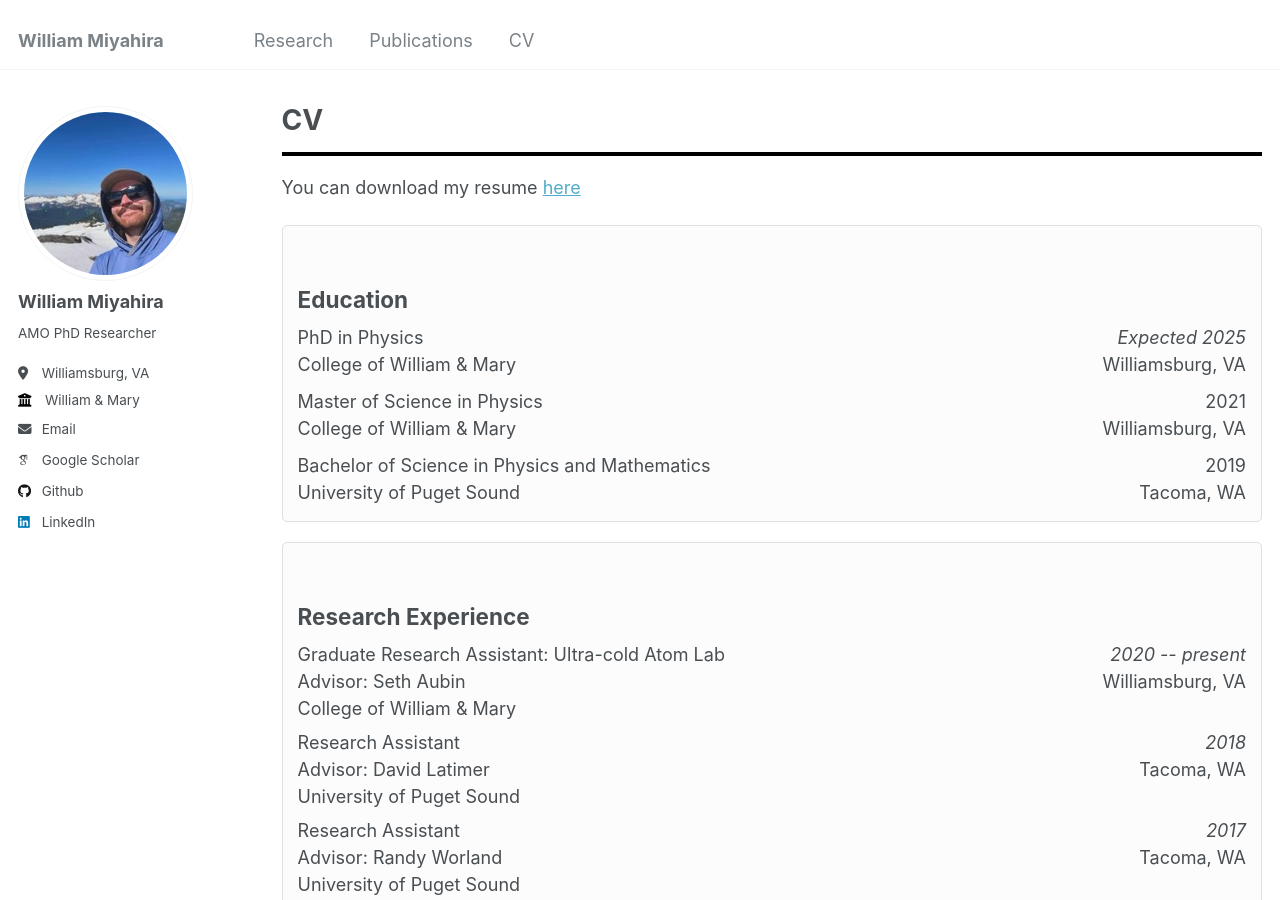
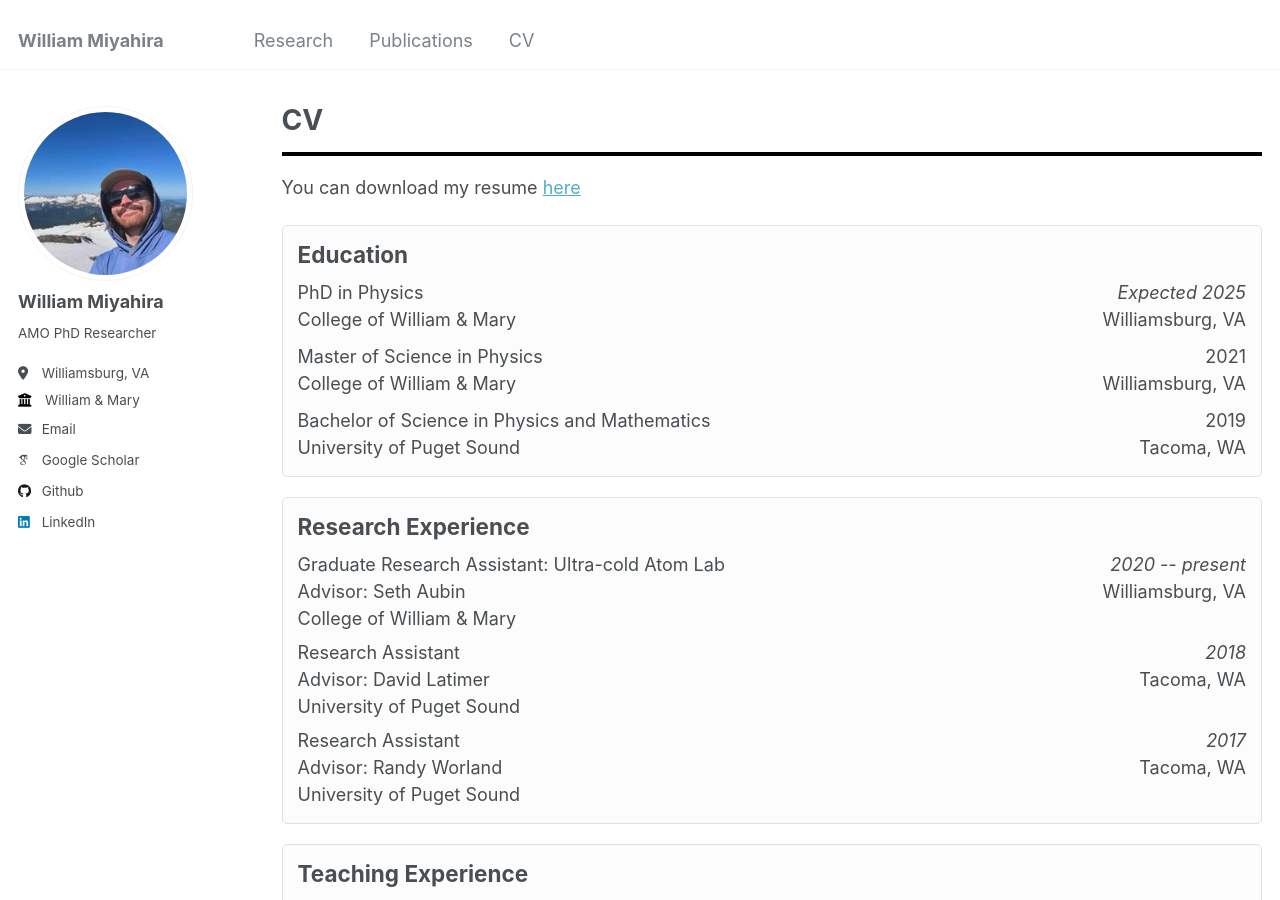
Before and after one commit to willmiyahira/willmiyahira.github.io, a Jekyll site: the page built from _pages/cv.md, in a window 1280 px wide and 900 px high. Built offline with Jekyll 4.4.1, drawn with Linux system fonts in a browser that asks for light colours; some web fonts are replaced.

Commit message:
update cv page

```diff
--- a/_pages/cv.md
+++ b/_pages/cv.md
@@ -16,11 +16,11 @@ You can download my resume <a href="/files/Resume_William_Miyahira__Short_.pdf"
 <div style="
     border: 1px solid #e0e0e0;        /* Light grey border */
     padding: 15px;                    /* Space inside the box */
-    margin: 1px 0;                   /* Space above and below the box */
+    margin: 20px 0;                   /* Space above and below the box */
     border-radius: 5px;               /* Slightly rounded corners */
     background-color: #fcfcfc;        /* Very light background color */
 ">
-    <h2>Education</h2>
+    <h2 style="margin-top: 0;">Education</h2>
 
     <div style="display: flex; justify-content: space-between; width: 100%;">
         <div>
@@ -68,7 +68,7 @@ You can download my resume <a href="/files/Resume_William_Miyahira__Short_.pdf"
     border-radius: 5px;               /* Slightly rounded corners */
     background-color: #fcfcfc;        /* Very light background color */
 ">
-<h2>Research Experience</h2>
+<h2 style="margin-top: 0;">Research Experience</h2>
 <div style="display: flex; justify-content: space-between; width: 100%;">
   <div>
     Graduate Research Assistant: Ultra-cold Atom Lab<br>
@@ -129,7 +129,7 @@ You can download my resume <a href="/files/Resume_William_Miyahira__Short_.pdf"
     border-radius: 5px;               /* Slightly rounded corners */
     background-color: #fcfcfc;        /* Very light background color */
 ">
-<h2>Teaching Experience</h2>
+<h2 style="margin-top: 0;">Teaching Experience</h2>
 <div style="display: flex; justify-content: space-between; width: 100%;">
   <div>
     Teaching Assistant<br>
```
